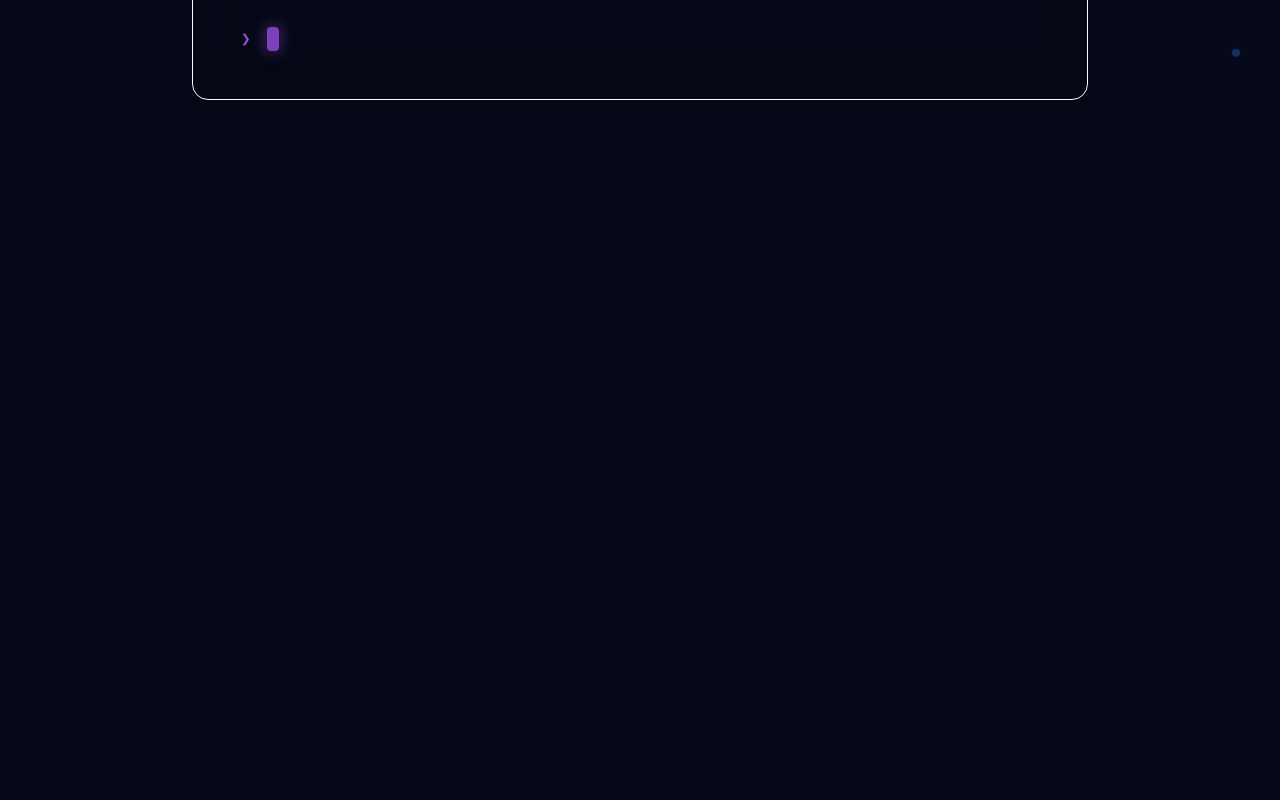
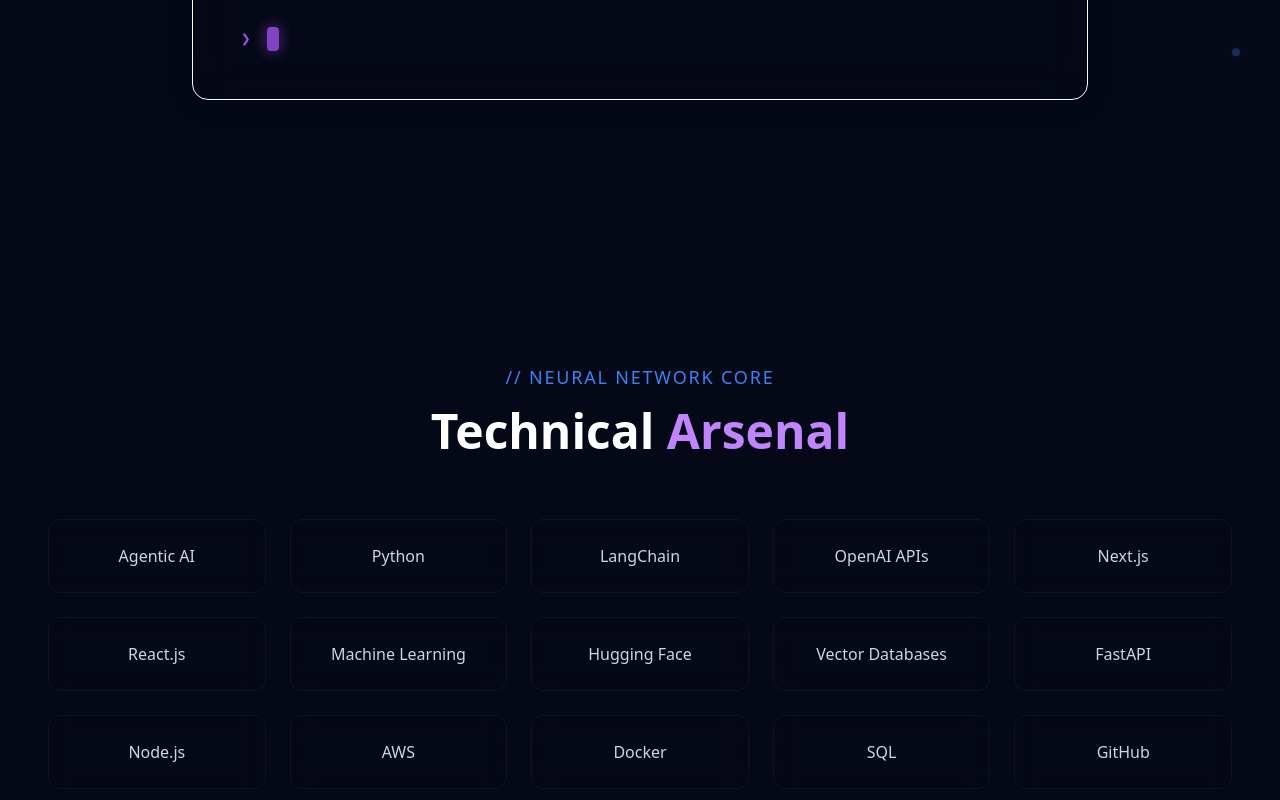
Before and after one commit to imarpitajaiswal/arpita-portfolio, a Next.js app: page / in a window 1280 px wide. Shown: the part 1344-2144 px from the top of the page. Before the commit the page ends 1600 px from the top, so only its background shows below. Built offline with nearby package versions, Linux system fonts and the light colour scheme.

Commit message:
fix: resolve typescript syntax in skills and update image sizes

```diff
--- a/app/page.tsx
+++ b/app/page.tsx
@@ -1,11 +1,13 @@
 import Hero from "../components/Hero";
 import About from "../components/About";
+import Skills from "../components/Skills";
 
 export default function Home() {
   return (
     <div className="w-full flex flex-col items-center overflow-hidden">
       <Hero />
       <About />
+      <Skills />
     </div>
   );
 }
--- a/components/Hero.tsx
+++ b/components/Hero.tsx
@@ -100,6 +100,7 @@
                 src="/profile.png"
                 alt="Arpita Jaiswal"
                 fill
+                sizes="(max-width: 768px) 100vw, 50vw"
                 className="object-cover"
                 priority
               />
--- /dev/null
+++ b/components/Skills.tsx
@@ -0,0 +1,85 @@
+'use client';
+
+import { motion, Variants } from 'framer-motion';
+
+const skills = [
+  { name: 'Agentic AI', color: 'primary' },
+  { name: 'Python', color: 'secondary' },
+  { name: 'LangChain', color: 'primary' },
+  { name: 'OpenAI APIs', color: 'secondary' },
+  { name: 'Next.js', color: 'primary' },
+  { name: 'React.js', color: 'secondary' },
+  { name: 'Machine Learning', color: 'primary' },
+  { name: 'Hugging Face', color: 'secondary' },
+  { name: 'Vector Databases', color: 'primary' },
+  { name: 'FastAPI', color: 'secondary' },
+  { name: 'Node.js', color: 'primary' },
+  { name: 'AWS', color: 'secondary' },
+  { name: 'Docker', color: 'primary' },
+  { name: 'SQL', color: 'secondary' },
+  { name: 'GitHub', color: 'primary' }
+];
+
+const containerVariants: Variants = {
+  hidden: { opacity: 0 },
+  show: {
+    opacity: 1,
+    transition: { staggerChildren: 0.1 }
+  }
+};
+
+const itemVariants: Variants = {
+  hidden: { opacity: 0, y: 20 },
+  show: { opacity: 1, y: 0, transition: { type: "spring", stiffness: 100 } }
+};
+
+export default function Skills() {
+  return (
+    <section id="skills" className="relative w-full max-w-7xl mx-auto px-6 md:px-12 py-24 min-h-[80vh] flex flex-col justify-center">
+
+      <motion.div
+        initial={{ opacity: 0, y: -20 }}
+        whileInView={{ opacity: 1, y: 0 }}
+        viewport={{ once: true }}
+        className="text-center mb-16 space-y-4"
+      >
+        <h2 className="font-heading text-secondary text-sm md:text-lg font-medium tracking-widest uppercase">
+          // Neural Network Core
+        </h2>
+        <h3 className="font-heading text-4xl md:text-5xl font-bold text-white">
+          Technical <span className="text-primary-glow">Arsenal</span>
+        </h3>
+      </motion.div>
+
+      <motion.div
+        variants={containerVariants}
+        initial="hidden"
+        whileInView="show"
+        viewport={{ once: true, margin: "-50px" }}
+        className="grid grid-cols-2 md:grid-cols-3 lg:grid-cols-5 gap-4 md:gap-6 z-10"
+      >
+        {skills.map((skill, index) => (
+          <motion.div
+            key={index}
+            variants={itemVariants}
+            whileHover={{ scale: 1.05, y: -5 }}
+            className={`
+              relative group flex items-center justify-center p-4 md:p-6 rounded-xl
+              bg-glass-bg backdrop-blur-md border border-white/5 overflow-hidden cursor-pointer
+              transition-all duration-300
+              ${skill.color === 'primary' ? 'hover:shadow-neon-purple hover:border-primary/50' : 'hover:shadow-neon-blue hover:border-secondary/50'}
+            `}
+          >
+            {/* Animated Hover Background */}
+            <div className={`absolute inset-0 opacity-0 group-hover:opacity-10 transition-opacity duration-300 ${skill.color === 'primary' ? 'bg-primary' : 'bg-secondary'}`} />
+
+            <span className="relative z-10 font-body font-medium text-gray-300 group-hover:text-white transition-colors text-center text-sm md:text-base">
+              {skill.name}
+            </span>
+          </motion.div>
+        ))}
+      </motion.div>
+
+    </section>
+  );
+}
```
